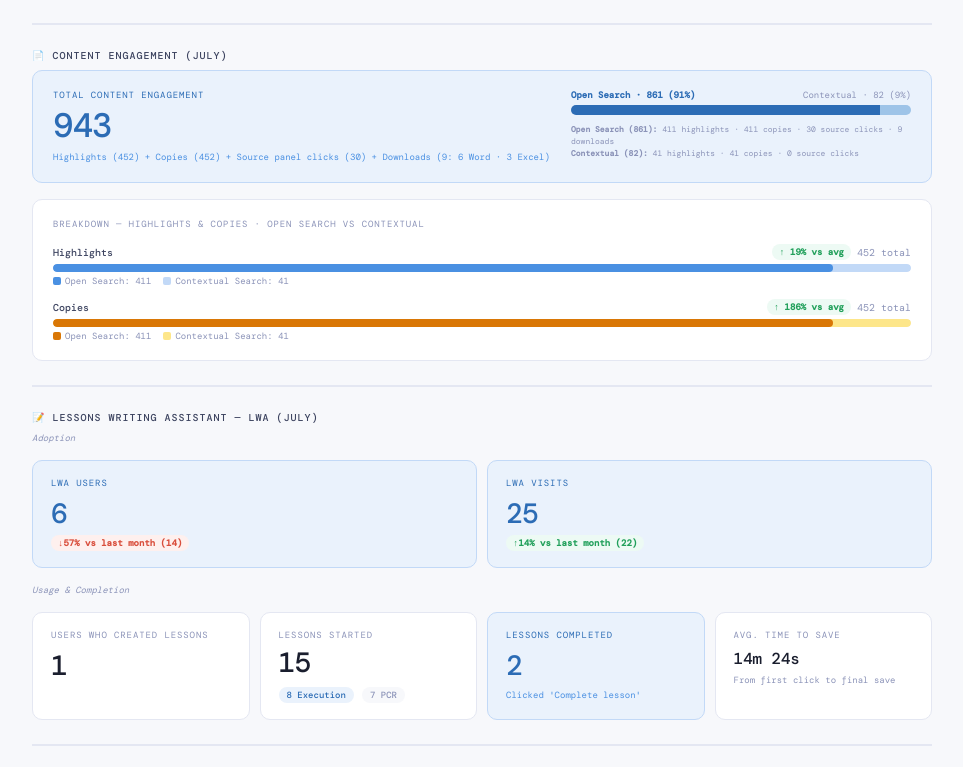
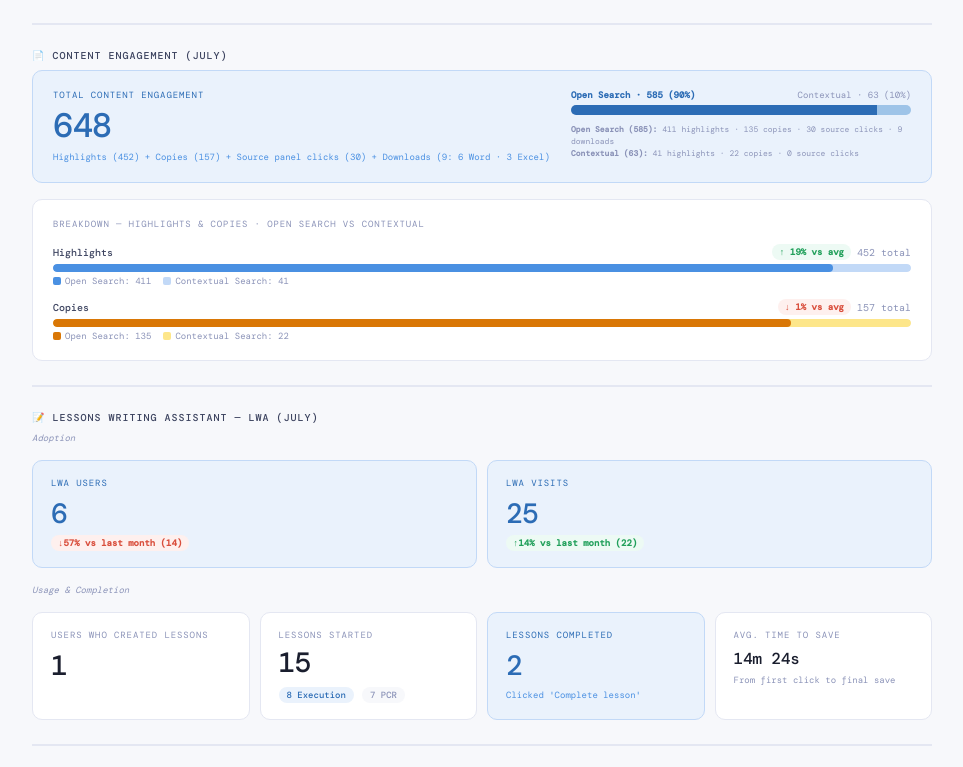
Before and after one commit to jimenasalinasg/KPsmoketest, a React (Vite) app: page / in a window 1280 px wide. Shown: the part 2633-3400 px from the top of the page, without its empty margins (158-1121 px from the left). Built offline with nearby package versions, Linux system fonts and the light colour scheme; a web font is replaced by a local one.

Commit message:
Update App.jsx

```diff
--- a/src/App.jsx
+++ b/src/App.jsx
@@ -2263,8 +2263,8 @@ const JULY = {
   returningUsers: 91,
   highlighted: 452,
   highlightedOpenSearch: 411,
-  copied: 452,
-  copiedOpenSearch: 411,
+  copied: 157,
+  copiedOpenSearch: 135,
   sourceClicks: 30,
   sourceClicksBC: 0,
   pillPageviews: 137,
@@ -2610,23 +2610,23 @@ function JulyMonthly() {
         <div style={{ display: "flex", justifyContent: "space-between", alignItems: "flex-start", flexWrap: "wrap", gap: 16 }}>
           <div>
             <div style={{ fontSize: 9, textTransform: "uppercase", letterSpacing: "0.1em", color: BLUE_D, marginBottom: 8 }}>Total content engagement</div>
-            <div style={{ fontSize: 34, fontWeight: 500, color: BLUE_D, letterSpacing: "-0.03em", lineHeight: 1, marginBottom: 8 }}>943</div>
+            <div style={{ fontSize: 34, fontWeight: 500, color: BLUE_D, letterSpacing: "-0.03em", lineHeight: 1, marginBottom: 8 }}>648</div>
             <div style={{ fontSize: 9, color: BLUE, lineHeight: 1.5 }}>
-              Highlights (452) + Copies (452) + Source panel clicks (30) + Downloads (9: 6 Word · 3 Excel)
+              Highlights (452) + Copies (157) + Source panel clicks (30) + Downloads (9: 6 Word · 3 Excel)
             </div>
           </div>
           <div style={{ minWidth: 220, flex: 1, maxWidth: 340 }}>
             <div style={{ display: "flex", justifyContent: "space-between", marginBottom: 4 }}>
-              <span style={{ fontSize: 9, fontWeight: 600, color: BLUE_D }}>Open Search · 861 (91%)</span>
-              <span style={{ fontSize: 9, color: INK3 }}>Contextual · 82 (9%)</span>
+              <span style={{ fontSize: 9, fontWeight: 600, color: BLUE_D }}>Open Search · 585 (90%)</span>
+              <span style={{ fontSize: 9, color: INK3 }}>Contextual · 63 (10%)</span>
             </div>
             <div style={{ display: "flex", borderRadius: 99, overflow: "hidden", height: 10, marginBottom: 8 }}>
-              <div style={{ width: "91%", background: BLUE_D }} />
-              <div style={{ width: "9%", background: "#9ec4e8" }} />
+              <div style={{ width: "90%", background: BLUE_D }} />
+              <div style={{ width: "10%", background: "#9ec4e8" }} />
             </div>
             <div style={{ fontSize: 8, color: INK3, lineHeight: 1.5 }}>
-              <strong>Open Search (861):</strong> 411 highlights · 411 copies · 30 source clicks · 9 downloads<br/>
-              <strong>Contextual (82):</strong> 41 highlights · 41 copies · 0 source clicks
+              <strong>Open Search (585):</strong> 411 highlights · 135 copies · 30 source clicks · 9 downloads<br/>
+              <strong>Contextual (63):</strong> 41 highlights · 22 copies · 0 source clicks
             </div>
           </div>
         </div>
@@ -2688,7 +2688,7 @@ function JulyMonthly() {
           Signal — Two channels, not a migration
         </div>
         <p style={{ fontSize: 12, color: INK2, lineHeight: 1.6, margin: "0 0 16px 0", fontFamily: "system-ui, -apple-system, sans-serif" }}>
-          Open Search has been the dominant channel since release — that is not new. Contextual search has consolidated alongside it, peaking at 304 pill pageviews in June. July's 91% Open Search share reflects the smaller summer volume compressing deliberate contextual exploration more than conversational queries — a composition effect, not a behavioral shift. The two channels grow together when there is activity; they don't compete.
+          Open Search has been the dominant channel since release — that is not new. Contextual search has consolidated alongside it, peaking at 304 pill pageviews in June. July's 90% Open Search share reflects the smaller summer volume compressing deliberate contextual exploration more than conversational queries — a composition effect, not a behavioral shift. The two channels grow together when there is activity; they don't compete.
         </p>
         <div style={{ fontSize: 9, textTransform: "uppercase", letterSpacing: "0.1em", color: BLUE_D, marginBottom: 8 }}>
           Signal — Technical trust restored
```
